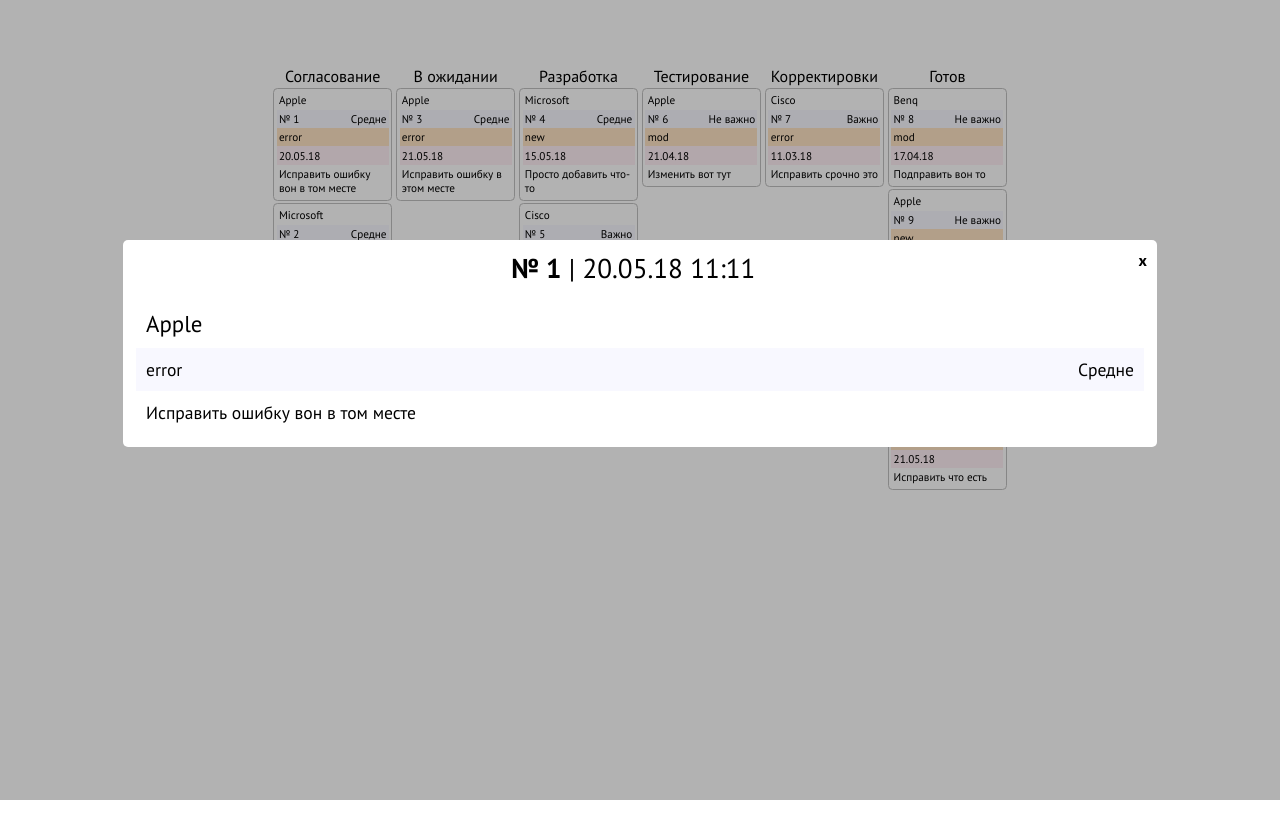
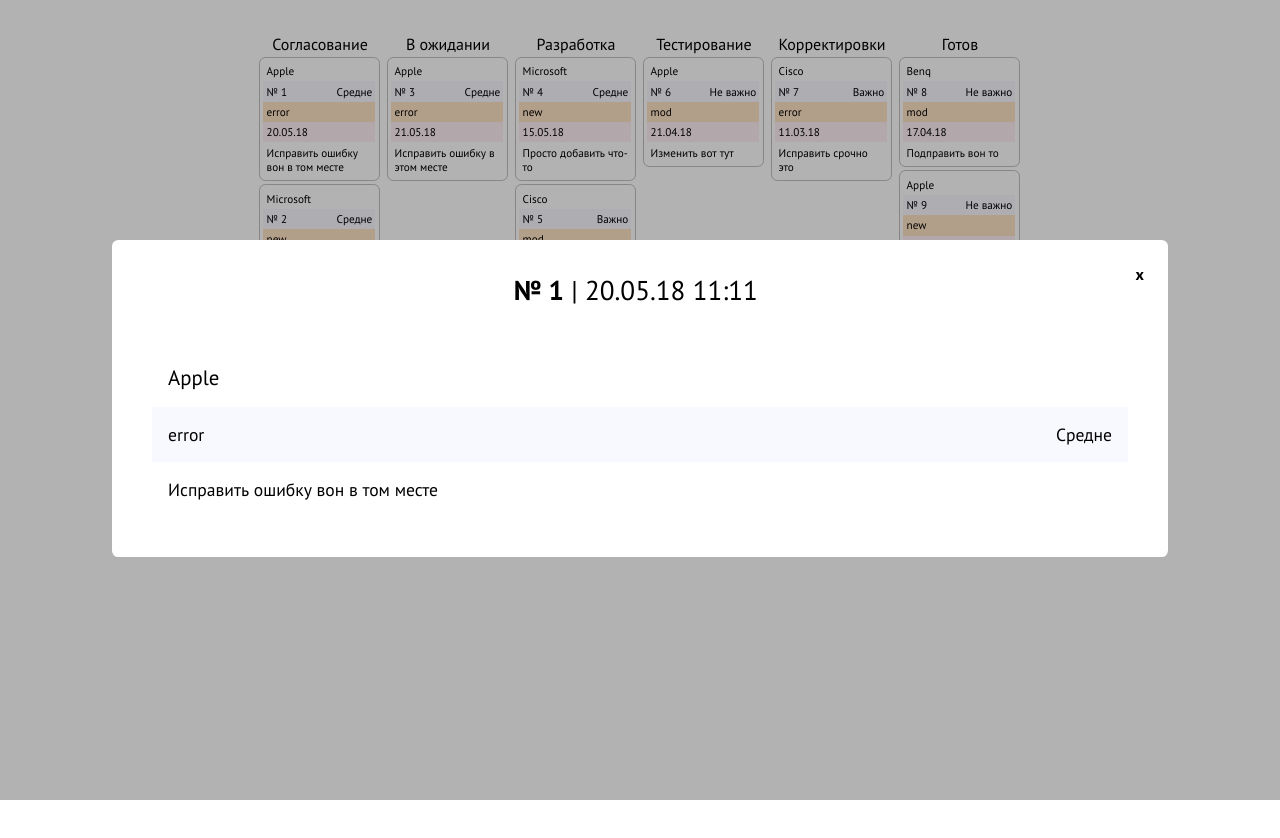
Before and after one commit to pavelzubov/Runetsoft, an Angular app: page / in a window 1280 px wide. Both pictures are taken after a click on the element 332 px from the left and 144 px from the top of the page. Shown: the top 838 px of the page. After the commit the page ends 800 px from the top, so only its background shows below. Built offline with nearby package versions, Linux system fonts and the light colour scheme.

Commit message:
Refactoring

```diff
--- a/src/app/app.component.html
+++ b/src/app/app.component.html
@@ -1,35 +1,6 @@
-<!--<div id="aaa" class="draggable" draggable="true"
-     (dragstart)="dragStart($event)"
-     (dragenter)="dragEnter($event)"
-     (dragexit)="dragexit($event)"
-     >
-  <div>Строка 1</div>
-  <div>Строка 2</div>
-  <div>Строка 3</div>
-</div>
-<div class="box1 boxes"
-     (drop)="drop($event)"
-     (dragover)="dragOver($event)"
-     (dragenter)="dragEnter($event)"
-     (dragleave)="dragLeave($event)"
-     (dragend)="dragend($event)"></div>
-<div class="box2 boxes"
-     (drop)="drop($event)"
-     (dragover)="dragOver($event)"
-     (dragenter)="dragEnter($event)"
-     (dragleave)="dragLeave($event)"
-     (dragend)="dragend($event)"></div>
-<div class="box3 boxes"
-     (drop)="drop($event)"
-     (dragover)="dragOver($event)"
-     (dragleave)="dragLeave($event)"
-     (dragenter)="dragEnter($event)"
-     (dragend)="dragend($event)"></div>-->
 <div class="main-container">
   <div class="bins">
     <div id="{{status.name}}" class="bin" *ngFor="let status of statuses" (drop)="drop($event)"
-         (dragleave)="dragLeave($event)"
-         (dragenter)="dragEnter($event)"
          (dragover)="dragOver($event)">
       <div class="head">
         <div class="title">{{status.rusName}}</div>
--- a/src/app/app.component.sass
+++ b/src/app/app.component.sass
@@ -1,5 +1,5 @@
 .main-container
-  margin-top: 5%
+  padding-top: 2rem
   height: 94%
 
 .bins
@@ -10,26 +10,27 @@
   height: 100%
   .bin
     height: 100%
+    width: 8rem
 
 .head
-  margin: 0.1em
+  margin: 0.1rem
 
 .title
   text-align: center
 
 .task
-  font-size: 0.7em
-  width: 10em
+  font-size: 0.7rem
+  width: 7rem
   display: flex
   flex-direction: column
   justify-content: flex-start
-  margin: 0.2em
+  margin: 0.2rem
   border: 1px solid silver
-  border-radius: 0.4em
-  padding: 0.2em
+  border-radius: 0.4rem
+  padding: 0.2rem
   cursor: pointer
   .task-section
-    padding: 0.2em
+    padding: 0.2rem
   .id
     float: left
   .importance
@@ -41,13 +42,5 @@
   .date
     background-color: lavenderblush
   .description
-    max-height: 3em
+    max-height: 2rem
     overflow: hidden
-
-.deny
-  background-color: rgba(240, 10, 5, 0.4)
-  opacity: 0.5
-
-.allow
-  background-color: rgba(10, 240, 5, 0.4)
-  opacity: 0.5
--- a/src/app/app.component.ts
+++ b/src/app/app.component.ts
@@ -11,9 +11,9 @@
 export class AppComponent implements OnInit {
   @ViewChild(ModalComponent)
   public modal: ModalComponent;
-  tasks: Task[];
-  draggableItem;
-  statuses = [
+  public tasks: Task[];
+  private draggableItem;
+  public statuses = [
     {
       name: 'reconciliation',
       rusName: 'Согласование'
@@ -39,7 +39,7 @@
       rusName: 'Готов'
     }
   ];
-  statusesArray: string[] = [];
+  private statusesArray: string[] = [];
 
   constructor(public base: Base) {
   }
@@ -48,7 +48,7 @@
     this.base.getData().subscribe(res => {
       this.tasks = res.response.tasks;
     });
-    for (let status of this.statuses) {
+    for (const status of this.statuses) {
       this.statusesArray.push(status.name);
     }
   }
@@ -57,47 +57,27 @@
     return Date.parse(date);
   }
 
-  dragStart(event) {
+  public dragStart(event) {
     event.target.style.opacity = 0.5;
     event.dataTransfer.effectAllowed = 'move';
     event.dataTransfer.setData('text/plain', event.target.id);
     this.draggableItem = event.target;
-    //console.log('start', event, event.dataTransfer.setData, event.target);
   }
 
-  drop(event) {
+  public drop(event) {
     if (event.stopPropagation) {
-      event.stopPropagation(); // stops the browser from redirecting.
+      event.stopPropagation();
     }
-/*    event.target.closest('.bin').classList.remove('deny');
-    event.target.closest('.bin').classList.remove('allow');
-    let toIndex = this.statusesArray.findIndex(item => item === event.target.closest('.bin').id),
-      fromIndex = this.statusesArray.findIndex(item => item === this.draggableItem.closest('.bin').id);
-    if (Math.abs(fromIndex - toIndex) > 1) {
-      return;
-    }*/
     const taskId = event.dataTransfer.getData('text/plain');
     this.tasks.find(item => item.id === taskId).status = event.target.closest('.bin').id;
   }
 
-  dragEnd(event) {
+  public dragEnd(event) {
     event.target.style.opacity = 1;
     console.log('end', event);
   }
 
-  dragexit(event) {
-    console.log('exit', event);
-  }
-
-  dragEnter(event) {
-
-  }
-
-
-  dragLeave(event) {
-  }
-
-  dragOver(event) {
+  public dragOver(event) {
     if (event.preventDefault) {
       event.preventDefault();
     }
--- a/src/app/modal/modal.component.html
+++ b/src/app/modal/modal.component.html
@@ -1,7 +1,6 @@
 <div class="modal modal1">
   <div class="black" (click)="hideModal()">
   </div>
-
   <div class="modal-content">
     <div class="modal-head">
       <div class="modal-close" (click)="hideModal()">x</div>
--- a/src/app/modal/modal.component.sass
+++ b/src/app/modal/modal.component.sass
@@ -25,36 +25,36 @@
     max-width: 80%
     background-color: #fff
     float: left
-    border-radius: 5px
-    padding: 5px
+    border-radius: 0.4rem
+    padding: 1rem
   .modal-head,
   .modal-body
     float: left
     width: 100%
   .modal-title
-    font-size: 1.7em
-    margin: 5px
+    font-size: 1.7rem
+    margin: 1rem
     width: 100%
     text-align: center
   .modal-close
     float: right
-    font-size: 1em
+    font-size: 1rem
     font-weight: bold
-    margin: 5px
+    margin: 0.5rem
     cursor: pointer
 
 .show
   display: block
 
 .task
-  font-size: 1.1em
+  font-size: 1.1rem
   display: flex
   flex-direction: column
   justify-content: flex-start
-  margin: 5px
-  padding: 3px
+  margin: 1rem
+  padding: 0.5rem
   .task-section
-    padding: 10px
+    padding: 1rem
   .id
     float: left
   .importance
@@ -66,4 +66,4 @@
   .date
     background-color: lavenderblush
   .company
-    font-size: 1.3em
+    font-size: 1.3rem
--- a/src/app/modal/modal.component.ts
+++ b/src/app/modal/modal.component.ts
@@ -10,7 +10,7 @@
   },
 })
 export class ModalComponent implements OnInit {
-  task: Task;
+  public task: Task;
 
   constructor() {
   }
@@ -33,7 +33,7 @@
     return Date.parse(date);
   }
 
-  listenEsc(event) {
+  private listenEsc(event) {
     if (event.keyCode === 27) {
       this.hideModal();
     }
```
